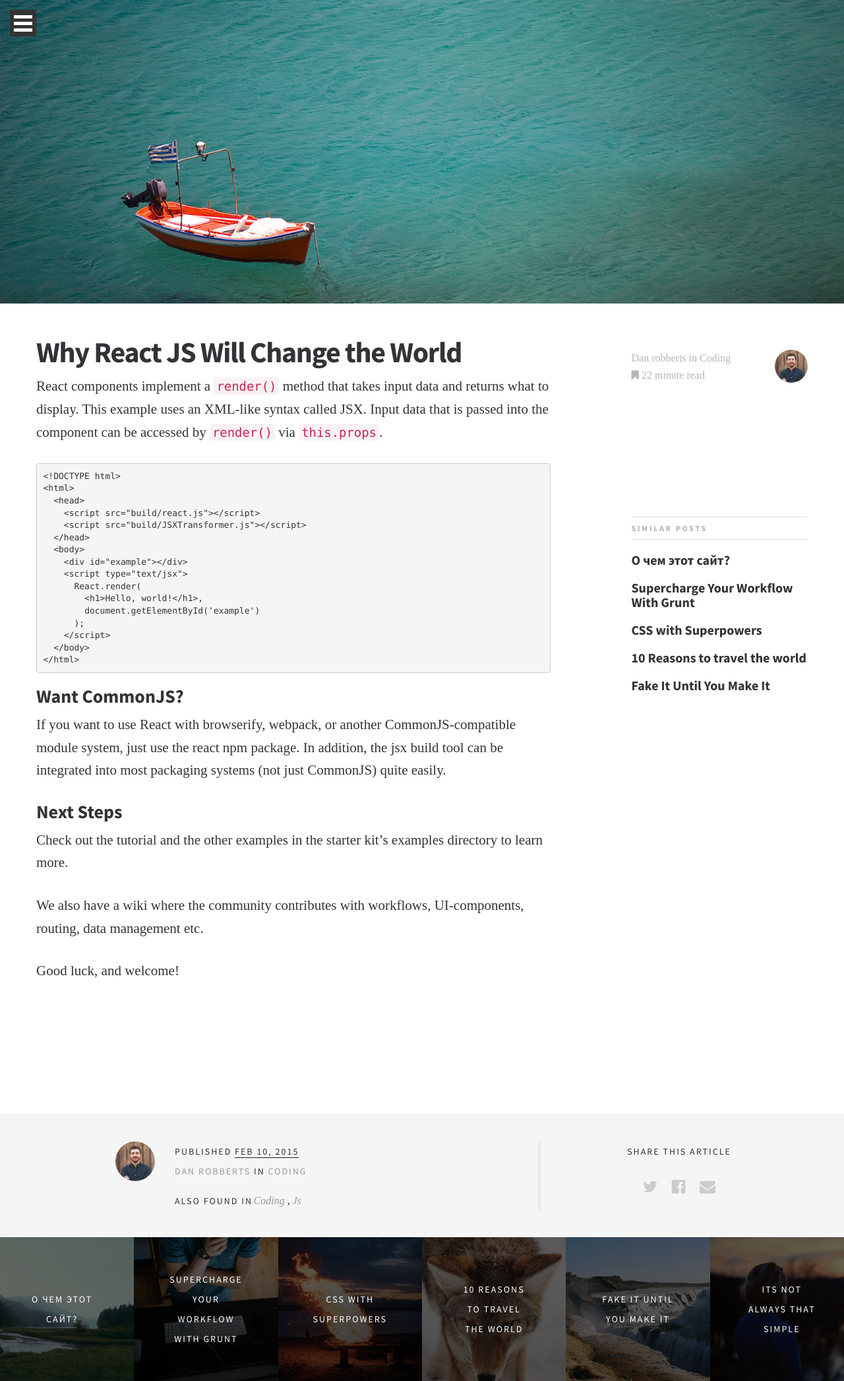
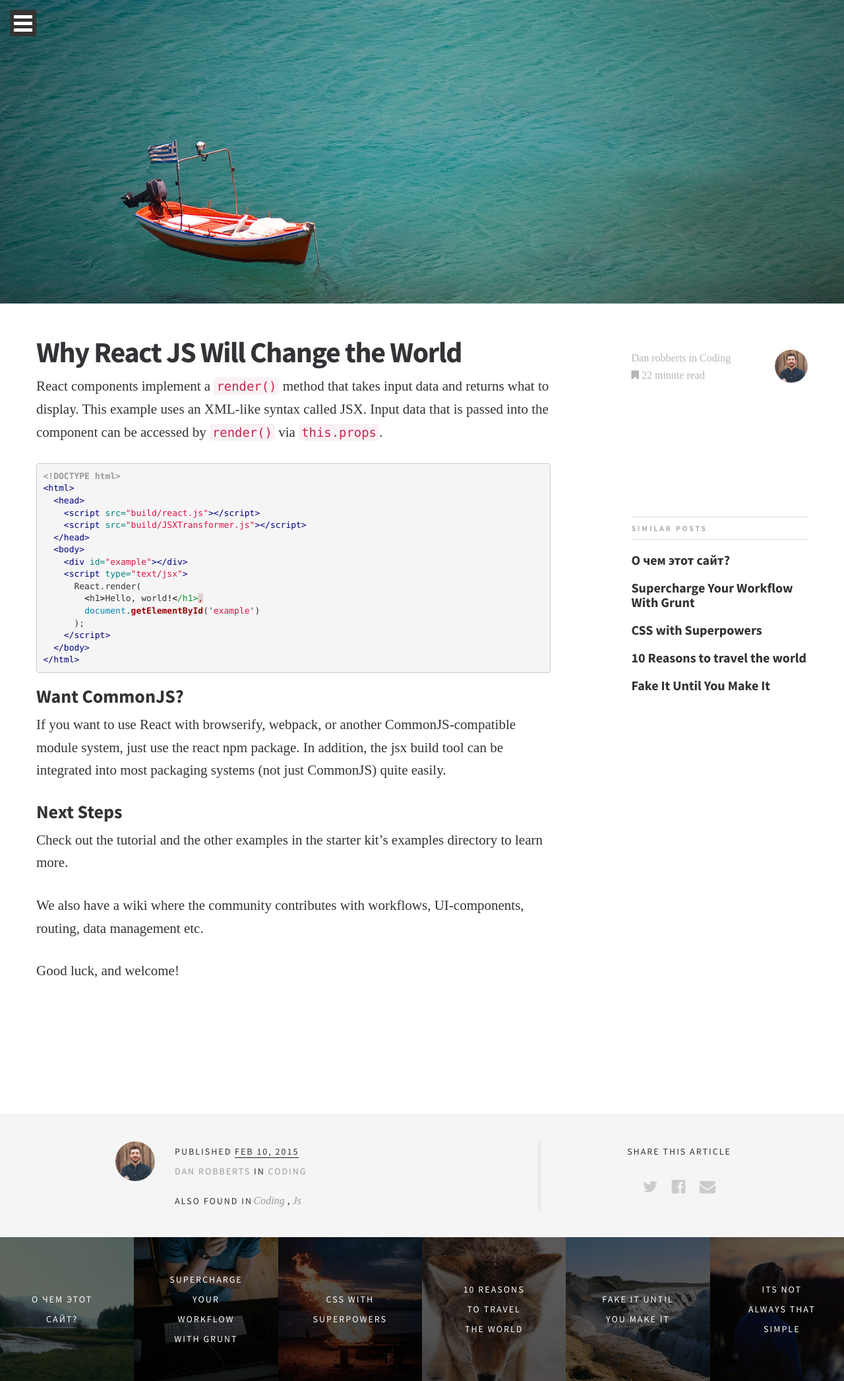
Before and after one commit to datbayev/whyit, a Jekyll site: the page built from _posts/2015-02-16-why-react-js-will-change-the-world.md, in a window 1280 px wide. Shown: the whole page at 66% size. Built offline with Jekyll 4.4.1, drawn with Linux system fonts in a browser that asks for light colours; some web fonts are replaced.

Commit message:
Added better syntax highlighting

```diff
--- a/_includes/head.html
+++ b/_includes/head.html
@@ -7,6 +7,7 @@
     <meta name="description" content="{% if page.excerpt %}{{ page.excerpt | strip_html | strip_newlines | truncate: 160 }}{% else %}{{ site.description }}{% endif %}">
 
     <link rel="stylesheet" href="{{ "/css/main.css" | prepend: site.baseurl }}">
+    <link rel="stylesheet" href="{{ "/css/syntax.css" | prepend: site.baseurl }}">
 
     <link rel="canonical" href="{{ page.url | replace:'index.html','' | prepend: site.baseurl | prepend: site.url }}">
     <link rel="alternate" type="application/rss+xml" title="{{ site.title }}" href="{{ "/feed.xml" | prepend: site.baseurl | prepend: site.url }}" />
--- /dev/null
+++ b/css/syntax.css
@@ -0,0 +1,65 @@
+.highlight  { background: #ffffff; }
+.highlight .c { color: #999988; font-style: italic } /* Comment */
+.highlight .err { color: #a61717; background-color: #e3d2d2 } /* Error */
+.highlight .k { font-weight: bold } /* Keyword */
+.highlight .o { font-weight: bold } /* Operator */
+.highlight .cm { color: #999988; font-style: italic } /* Comment.Multiline */
+.highlight .cp { color: #999999; font-weight: bold } /* Comment.Preproc */
+.highlight .c1 { color: #999988; font-style: italic } /* Comment.Single */
+.highlight .cs { color: #999999; font-weight: bold; font-style: italic } /* Comment.Special */
+.highlight .gd { color: #000000; background-color: #ffdddd } /* Generic.Deleted */
+.highlight .gd .x { color: #000000; background-color: #ffaaaa } /* Generic.Deleted.Specific */
+.highlight .ge { font-style: italic } /* Generic.Emph */
+.highlight .gr { color: #aa0000 } /* Generic.Error */
+.highlight .gh { color: #999999 } /* Generic.Heading */
+.highlight .gi { color: #000000; background-color: #ddffdd } /* Generic.Inserted */
+.highlight .gi .x { color: #000000; background-color: #aaffaa } /* Generic.Inserted.Specific */
+.highlight .go { color: #888888 } /* Generic.Output */
+.highlight .gp { color: #555555 } /* Generic.Prompt */
+.highlight .gs { font-weight: bold } /* Generic.Strong */
+.highlight .gu { color: #aaaaaa } /* Generic.Subheading */
+.highlight .gt { color: #aa0000 } /* Generic.Traceback */
+.highlight .kc { font-weight: bold } /* Keyword.Constant */
+.highlight .kd { font-weight: bold } /* Keyword.Declaration */
+.highlight .kp { font-weight: bold } /* Keyword.Pseudo */
+.highlight .kr { font-weight: bold } /* Keyword.Reserved */
+.highlight .kt { color: #445588; font-weight: bold } /* Keyword.Type */
+.highlight .m { color: #009999 } /* Literal.Number */
+.highlight .s { color: #d14 } /* Literal.String */
+.highlight .na { color: #008080 } /* Name.Attribute */
+.highlight .nb { color: #0086B3 } /* Name.Builtin */
+.highlight .nc { color: #445588; font-weight: bold } /* Name.Class */
+.highlight .no { color: #008080 } /* Name.Constant */
+.highlight .ni { color: #800080 } /* Name.Entity */
+.highlight .ne { color: #990000; font-weight: bold } /* Name.Exception */
+.highlight .nf { color: #990000; font-weight: bold } /* Name.Function */
+.highlight .nn { color: #555555 } /* Name.Namespace */
+.highlight .nt { color: #000080 } /* Name.Tag */
+.highlight .nv { color: #008080 } /* Name.Variable */
+.highlight .ow { font-weight: bold } /* Operator.Word */
+.highlight .w { color: #bbbbbb } /* Text.Whitespace */
+.highlight .mf { color: #009999 } /* Literal.Number.Float */
+.highlight .mh { color: #009999 } /* Literal.Number.Hex */
+.highlight .mi { color: #009999 } /* Literal.Number.Integer */
+.highlight .mo { color: #009999 } /* Literal.Number.Oct */
+.highlight .sb { color: #d14 } /* Literal.String.Backtick */
+.highlight .sc { color: #d14 } /* Literal.String.Char */
+.highlight .sd { color: #d14 } /* Literal.String.Doc */
+.highlight .s2 { color: #d14 } /* Literal.String.Double */
+.highlight .se { color: #d14 } /* Literal.String.Escape */
+.highlight .sh { color: #d14 } /* Literal.String.Heredoc */
+.highlight .si { color: #d14 } /* Literal.String.Interpol */
+.highlight .sx { color: #d14 } /* Literal.String.Other */
+.highlight .sr { color: #009926 } /* Literal.String.Regex */
+.highlight .s1 { color: #d14 } /* Literal.String.Single */
+.highlight .ss { color: #990073 } /* Literal.String.Symbol */
+.highlight .bp { color: #999999 } /* Name.Builtin.Pseudo */
+.highlight .vc { color: #008080 } /* Name.Variable.Class */
+.highlight .vg { color: #008080 } /* Name.Variable.Global */
+.highlight .vi { color: #008080 } /* Name.Variable.Instance */
+.highlight .il { color: #009999 } /* Literal.Number.Integer.Long */
+
+/* Make line numbers unselectable: excludes line numbers from copy-paste user ops */
+.highlight .lineno {-webkit-user-select: none;-moz-user-select: none; -o-user-select: none;}
+.lineno::-moz-selection {background-color: transparent;} /* Mozilla specific */
+.lineno::selection {background-color: transparent;} /* Other major browsers */
```
